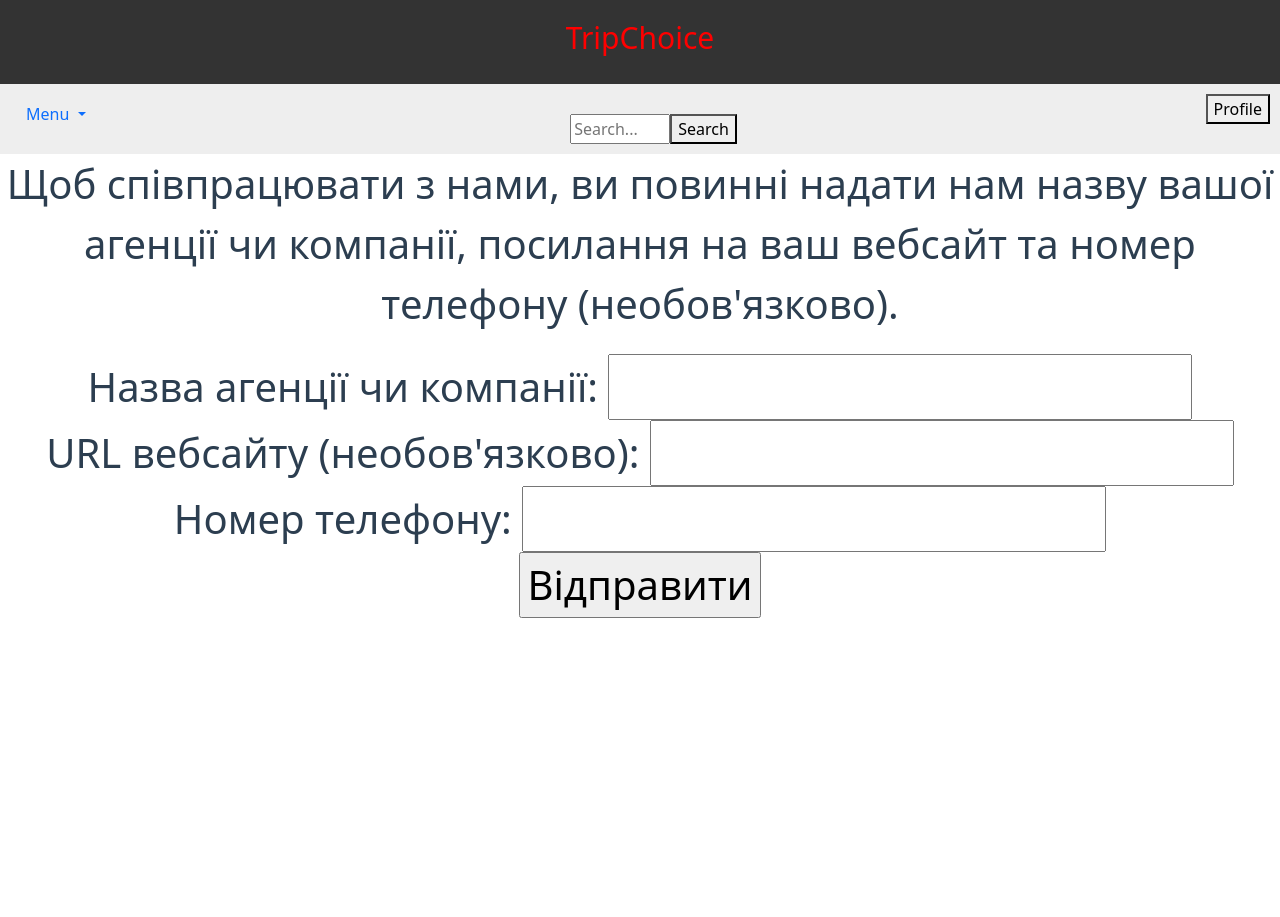
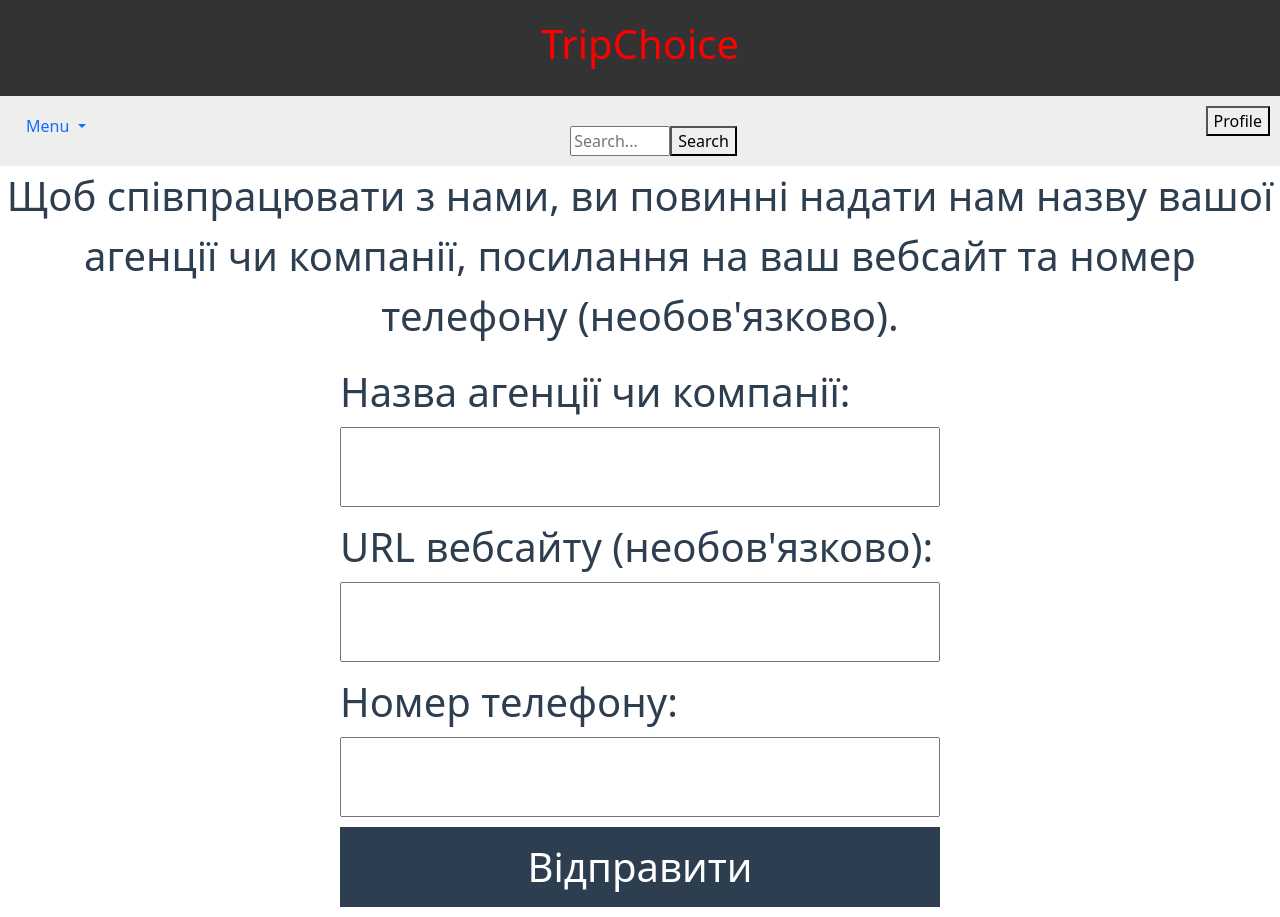
Before and after one commit to MacJIo135/Website-TripChoice, a Django app: page /collaboration-api/ in a window 1280 px wide. Before the commit the page ends 618 px from the top, so only its background shows below. Run offline with Django 4.2, Linux system fonts and the light colour scheme.

Commit message:
Collaboration is working!

```diff
--- a/Website/templates/base.html
+++ b/Website/templates/base.html
@@ -11,7 +11,12 @@
 </head>
 <body>
     <header>
-        <h1 style="font-size: 30px; color: red;">TripChoice</h1>
+        {% if request.path != '/' %}
+        <a href="/" style="text-decoration: none; color: red;"> <h1>TripChoice</h1>
+        </a>
+    {% else %}
+        <h1 style="color: red;">TripChoice</h1>
+    {% endif %}
     </header>
 
     <nav>
--- a/Website/templates/collaboration_api.html
+++ b/Website/templates/collaboration_api.html
@@ -1,19 +1,55 @@
 {% extends "base.html" %}
 {% block content %}
-<div style="text-align: center; color: #2C3E50; font-size: 40px;">
+<style>
+    div.content-container {
+        text-align: center;
+        color: #2C3E50;
+        font-size: 40px;
+    }
+
+    div.form-container {
+        margin-top: 20px;
+        text-align: left;
+        width: 600px;
+        margin: 0 auto;
+    }
+
+    form label {
+        display: block;
+        margin-bottom: 5px;
+    }
+
+    form input {
+        width: 100%;
+        padding: 8px;
+        box-sizing: border-box;
+        margin-bottom: 10px;
+    }
+
+    form input[type="submit"] {
+        width: 100%;
+        padding: 10px;
+        box-sizing: border-box;
+        background-color: #2C3E50;
+        color: #fff;
+        border: none;
+        cursor: pointer;
+    }
+</style>
+<div class="content-container">
     <p>Щоб співпрацювати з нами, ви повинні надати нам назву вашої агенції чи компанії, посилання на ваш вебсайт та номер телефону (необов'язково).</p>
-    <div style="margin-top: 20px;">
+    <div class="form-container">
         <form method="post">
             {% csrf_token %}
             <label for="agency_name">Назва агенції чи компанії:</label>
             <input type="text" id="agency_name" name="agency_name" required>
-            <br>
+
             <label for="agency_url">URL вебсайту (необов'язково):</label>
             <input type="url" id="agency_url" name="agency_url">
-            <br>
+
             <label for="phone_number">Номер телефону:</label>
-            <input type="tel" id="phone_number" name="phone_number">
-            <br>
+            <input type="tel" id="phone_number" name="phone_number" required>
+
             <input type="submit" value="Відправити">
         </form>
     </div>
--- a/Website/urls.py
+++ b/Website/urls.py
@@ -7,5 +7,6 @@ urlpatterns = [
     path("about-site/", about_site, name="about_site"),
     path("agents/", agents, name="agents"),
     path("collaboration-api/", collaboration_api, name="collaboration_api"),
+    path("collaboration-api/success/", success_page, name="success_page"),
     path("accounts/", include("django.contrib.auth.urls"))
 ]
--- a/Website/views.py
+++ b/Website/views.py
@@ -26,15 +26,15 @@ def collaboration_api(request):
         agency_url = request.POST.get('agency_url')
         phone_number = request.POST.get('phone_number')
 
-        Agents.objects.create(title=agency_name, url=agency_url, phone_number=phone_number)
+        AgencyRequests.objects.create(title=agency_name, url=agency_url, phone_number=phone_number)
 
-        return redirect('success_page')
+        return redirect("success/")
 
     return render(request, "collaboration_api.html")
 
 
 def success_page(request):
-    return render(request, "succes_page.html")
+    return render(request, "success_page.html")
 
 
 def authView(request):
```
Also changed, not shown: Website/models.py (+9 -0 lines), Website/migrations/0007_agencyrequests.py (added), Website/templates/success_page.html (renamed from Website/templates/registration/succes_page.html), 1 other file.
